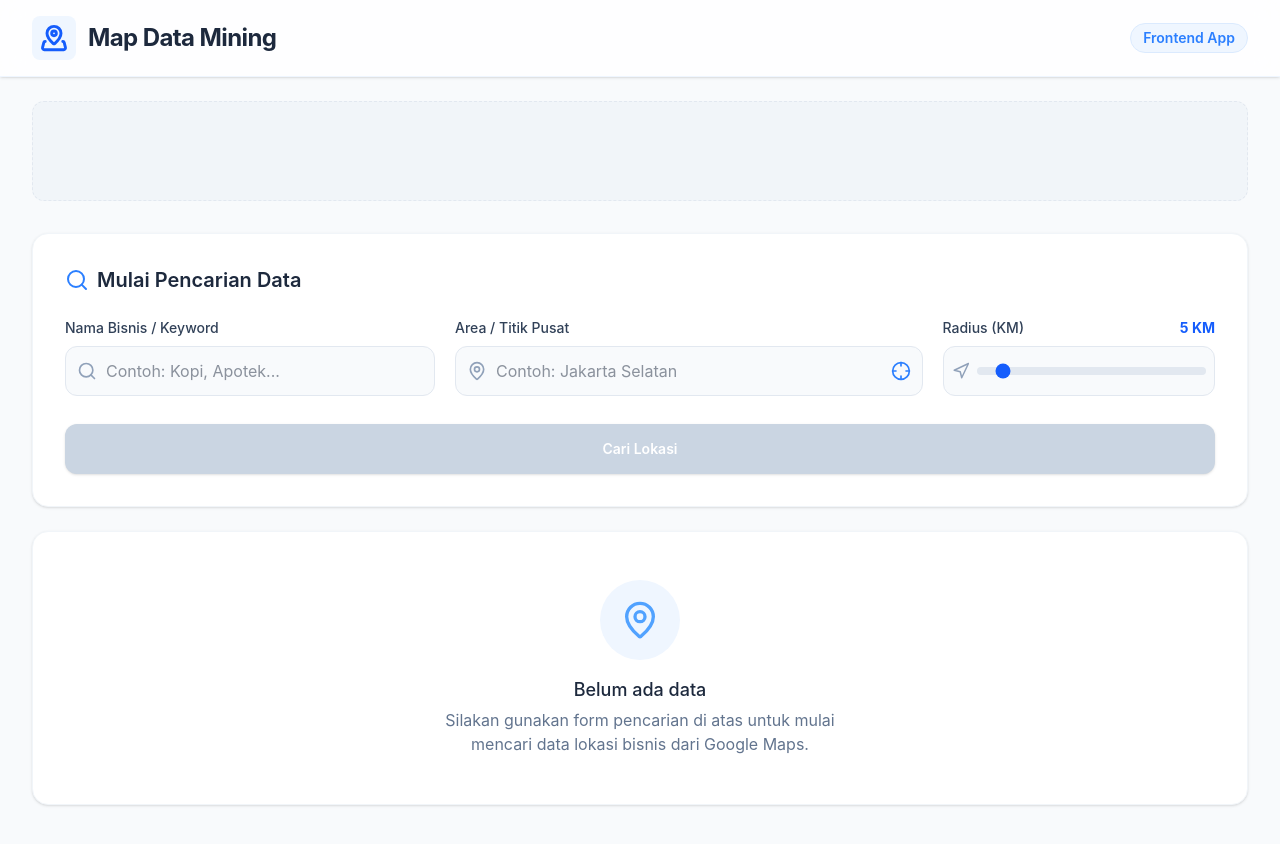
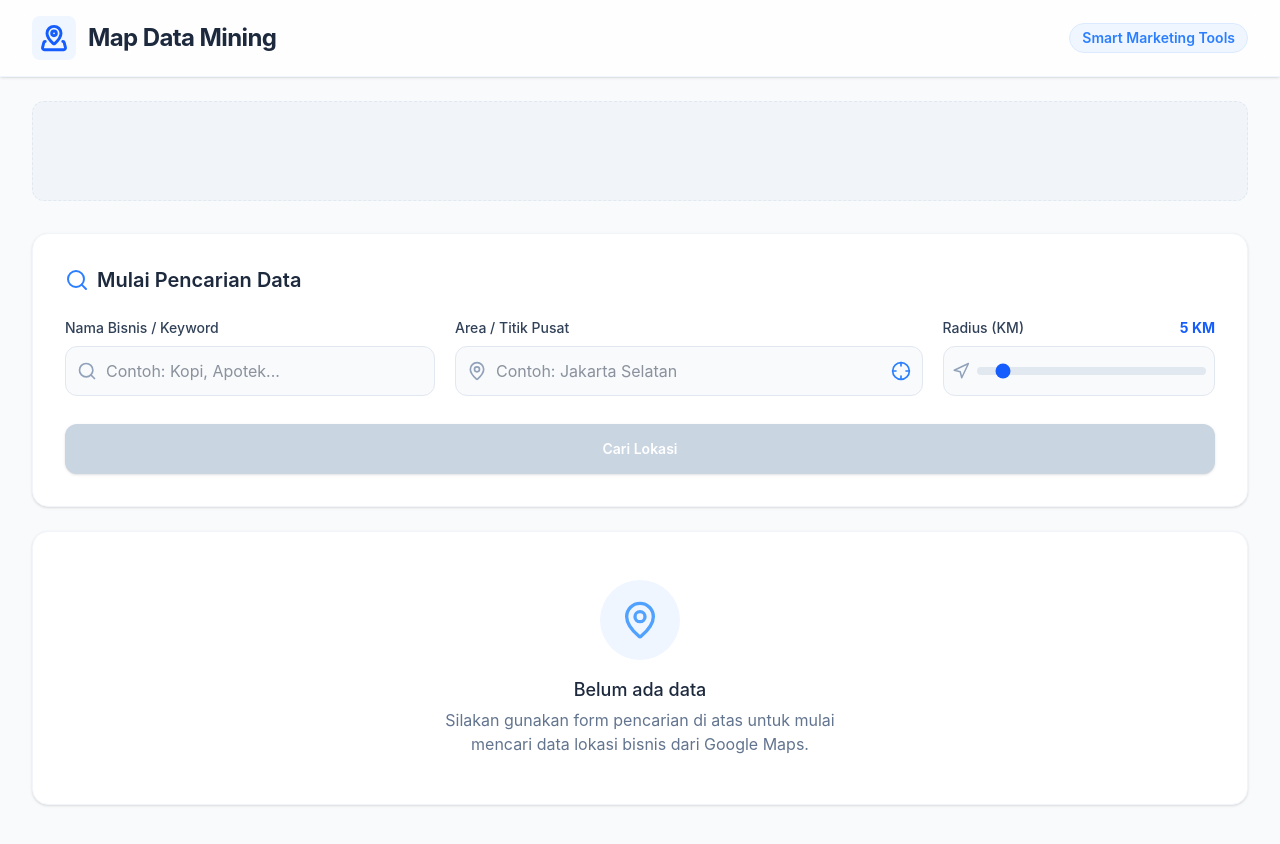
Before and after one commit to bsweri/map-data-mining, a React (Vite) app: page / in a window 1280 px wide. Shown: the top 844 px of the page. Built offline with nearby package versions, Linux system fonts and the light colour scheme.

Commit message:
Update Header text

```diff
--- a/src/components/Header.tsx
+++ b/src/components/Header.tsx
@@ -11,7 +11,7 @@ export default function Header() {
           <h1 className="text-xl sm:text-2xl font-bold tracking-tight text-slate-800">Map Data Mining</h1>
         </div>
         <div className="hidden sm:block text-sm text-blue-500 font-semibold bg-blue-50 px-3 py-1 rounded-full border border-blue-100">
-          Frontend App
+          Smart Marketing Tools
         </div>
       </div>
     </header>
```
